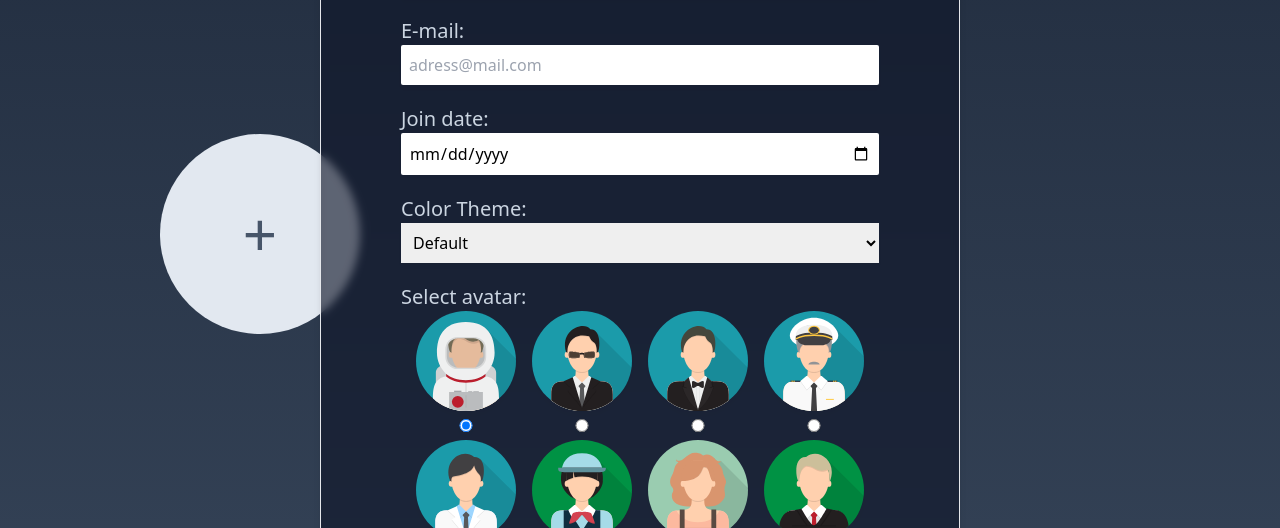
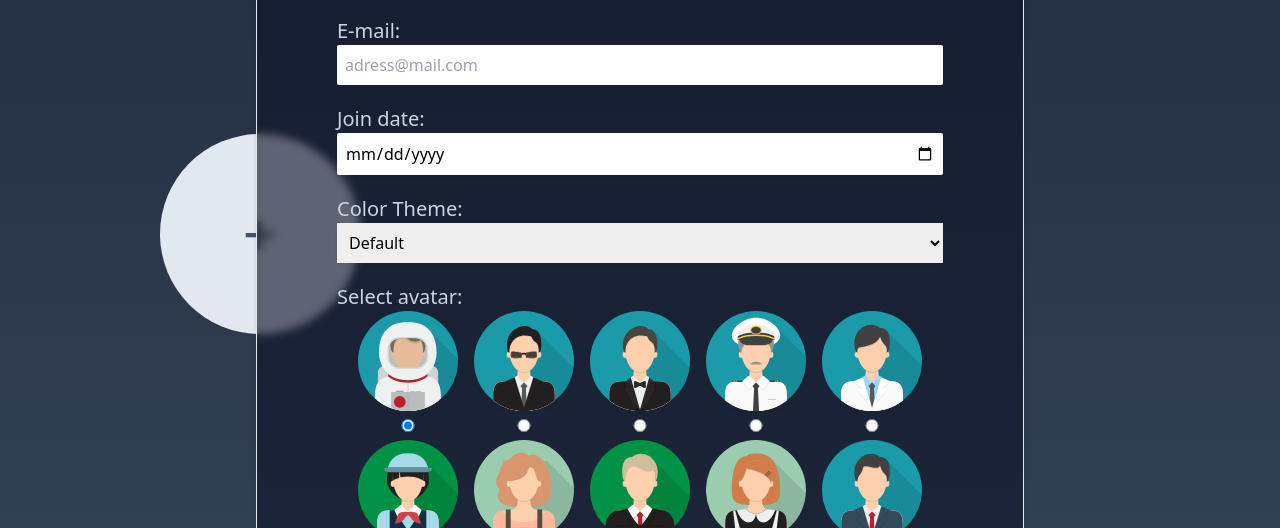
Before and after one commit to VengefulNick/gik2f8-grupp6-projekt, a plain HTML site: page client/index.html in a window 1280 px wide. Both pictures are taken after a click on the button 260 px from the left and 506 px from the top of the page. Shown: the part 272-800 px from the top of the page. Drawn offline with nearby package versions, Linux system fonts and the light colour scheme; no server answers.

Commit message:
pre-rec commit

```diff
--- a/client/index.html
+++ b/client/index.html
@@ -10,7 +10,7 @@
   </head>
   <body class="bg-slate-900 bg-gradient-to-b from-slate-800 to-slate-700 h-full w-full">
     <!-- FORM KOMPONENT -->
-    <div id="formContainer" class="hidden absolute top-0 left-0 right-0 mx-[25%] my-[5%] z-10 rounded-xl bg-slate-900/60 backdrop-blur-sm border drop-shadow-md">
+    <div id="formContainer" class="hidden absolute top-0 left-0 right-0 mx-[10%] my-[5%] lg:mx-[20%] my-[5%] z-10 rounded-xl bg-slate-900/60 backdrop-blur-sm border drop-shadow-md">
       <button onclick="hideForm()" class="absolute top-5 right-5 p-3 bg-white/10 rounded-full text-white hover:bg-white/50">Close</button>
       <form id="addUserForm" class="flex flex-col m-10 p-10">
         <input id="userId" type="hidden" value=""/>
@@ -20,9 +20,9 @@
         <label for="mail" class="mt-5 text-xl text-slate-300">E-mail:</label>
         <input type="email" id="email" name="email" class="rounded-sm p-2" placeholder="adress@mail.com" required/>
         <label for="joindate" class="mt-5 text-xl text-slate-300">Join date:</label>
-        <input type="date" id="joinDate" name="joindate" class="rounded-sm p-2" />
+        <input type="date" id="joinDate" name="joindate" class="rounded-sm p-2" required/>
         <label for="theme" class="mt-5 text-xl text-slate-300">Color Theme:</label>
-        <select name="theme" id="theme" class="p-2">
+        <select name="theme" id="theme" class="p-2" required>
           <option value="slate">Default</option>
           <option value="red">Red</option>
           <option value="blue">Blue</option>
--- a/client/script.js
+++ b/client/script.js
@@ -110,7 +110,7 @@ function clearForm(){
   addUserForm.username.value = '';
   addUserForm.email.value = '';
   addUserForm.joinDate.value = '';
-  addUserForm.theme.value = '';
+  addUserForm.theme.value = 'default';
   addUserForm.avatar.value = '';
 }
 
```
Also changed, not shown: 1 other file.
